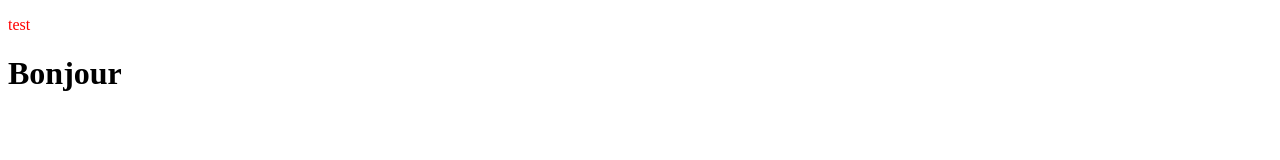
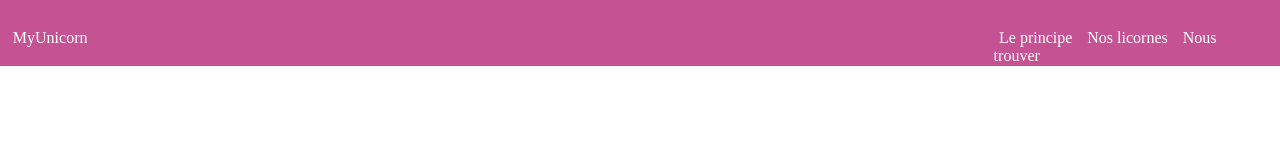
Before and after one commit to Faby1995/projet-html5-css3-sayna-ex01, a plain HTML site: page index.html in a window 1280 px wide. Drawn offline with Linux system fonts and the light colour scheme.

Commit message:
menu header fait

```diff
--- a/assets/css/style.css
+++ b/assets/css/style.css
@@ -1,3 +1,26 @@
-p{
-  color: red;
+body{
+  margin: 0;
+  padding: 0;
 }
+header{
+  height: 5vh; /* prend directement la hauteur par rapport a body sans specifier un hauteur a l'element parent body */
+  color: white;
+  padding: 1%;
+  background-color:  #C55394;
+}
+header div{
+  float: left;
+  margin: 1em 0;
+}
+header > div a {
+  color: white;
+  text-decoration: none;
+}
+header nav{
+  width: 25%;
+  float: right;
+}
+header ul > li {
+  padding: 0 2%;
+  display: inline;
+}
--- a/index.html
+++ b/index.html
@@ -8,7 +8,17 @@
     <title>Exercice 1</title>
 </head>
 <body>
-   <p>test</p>
-   <h1>Bonjour</h1>
+   <header>
+       <div>
+           <a href="#">MyUnicorn</a>
+       </div>
+       <nav>
+           <ul>
+               <li>Le principe</li>
+               <li> Nos licornes</li>
+               <li>Nous trouver</li>
+           </ul>
+       </nav>
+   </header>
 </body>
 </html>
```
